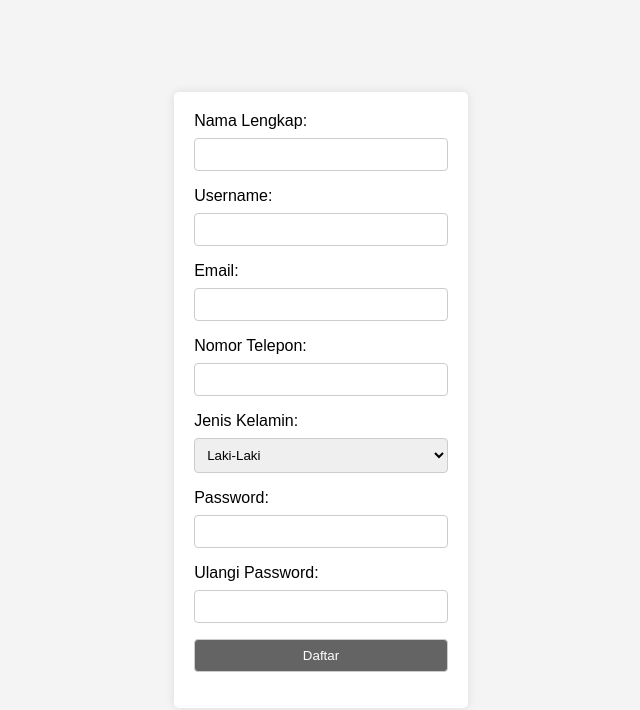
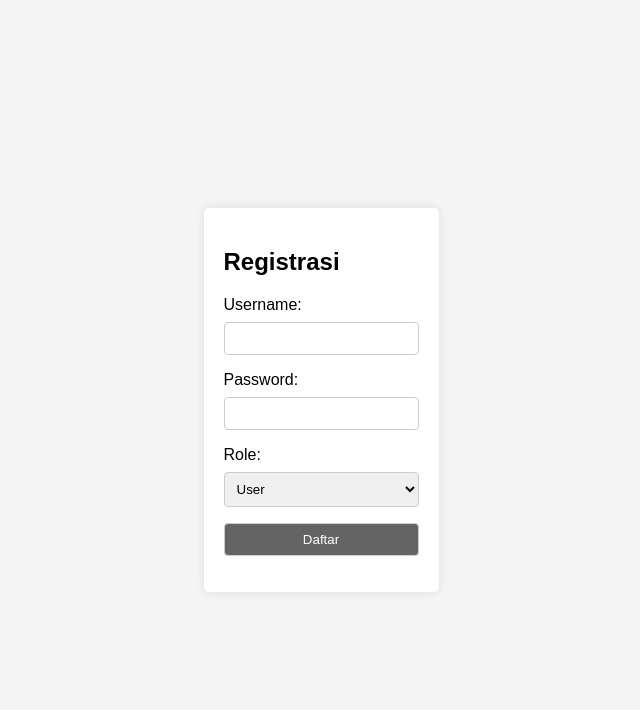
Before and after one commit to dhmrilhamk263/registrasi, a plain HTML site: page framework/index.html in a window 1280 px wide. Shown: the whole page, without its empty margins (319-959 px from the left). Drawn offline with Linux system fonts and the light colour scheme.

Commit message:
index.html

```diff
--- a/framework/index.html
+++ b/framework/index.html
@@ -8,32 +8,21 @@
 </head>
 <body>
     <form action="#" method="post">
-
-        <label for="fullName">Nama Lengkap:</label>
-        <input type="text" id="fullName" name="fullName" required>
+        <h2>Registrasi</h2>
 
         <label for="username">Username:</label>
         <input type="text" id="username" name="username" required>
 
-        <label for="email">Email:</label>
-        <input type="email" id="email" name="email" required>
-
-        <label for="phone">Nomor Telepon:</label>
-        <input type="tel" id="phone" name="phone" required>
-
-        <label for="gender">Jenis Kelamin:</label>
-        <select id="gender" name="gender" required>
-            <option value="male">Laki-Laki</option>
-            <option value="female">Perempuan</option>
-            <option value="other">Lainnya</option>
-        </select>
-
         <label for="password">Password:</label>
         <input type="password" id="password" name="password" required>
 
-        <label for="confirmPassword">Ulangi Password:</label>
-        <input type="password" id="confirmPassword" name="confirmPassword" required>
+        <label for="role">Role:</label>
+        <select id="role" name="role" required>
+            <option value="user">User</option>
+            <option value="admin">Admin</option>
+        </select>
 
         <input type="submit" value="Daftar">
+    </form>
 </body>
 </html>
```
